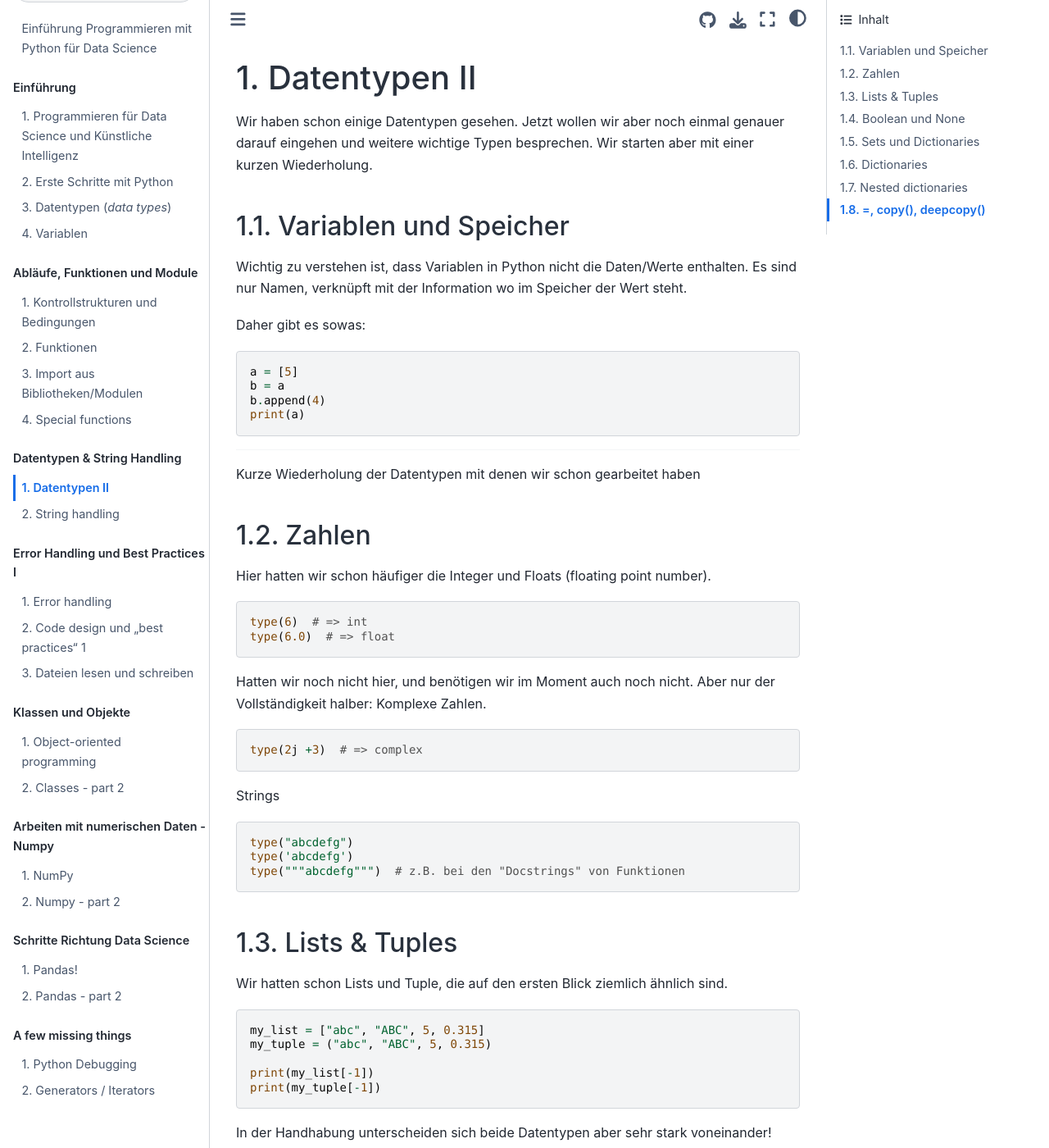
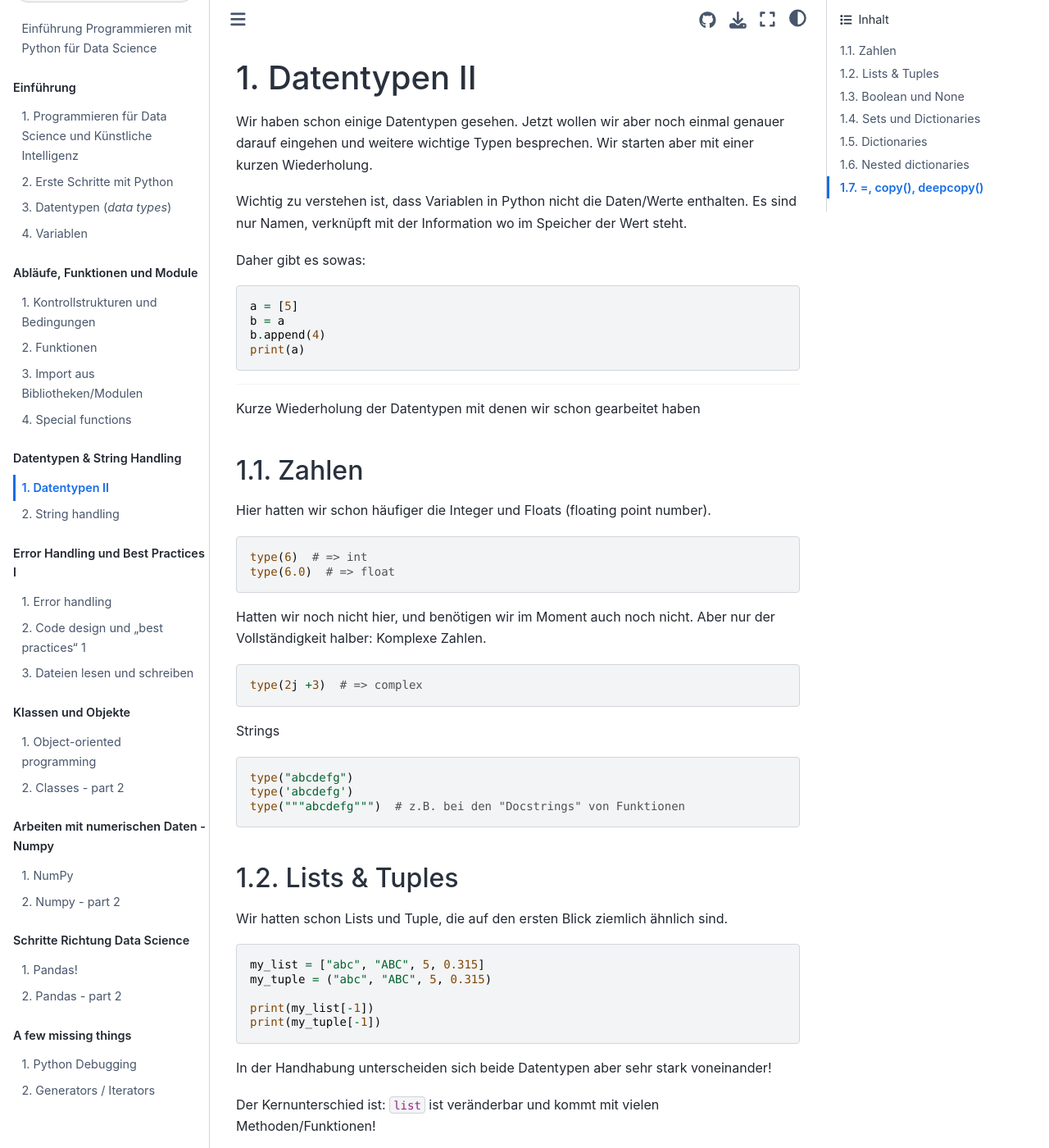
Before and after one commit to florian-huber/python-introduction, a Jupyter Book: the page built from lesson_material_german/04_datatypes_2.md, in a window 1280 px wide and 1400 px high. Shown: the whole window at 82% size. Built offline with Jupyter Book 1.0.4 settings and Sphinx 7.4.7 and the Sphinx Book theme 1.1.4, drawn with Linux system fonts in a browser that asks for light colours; pages that are not in the unit, such as notebooks, are missing from menus; some of the changed text lies outside the part shown.

Commit message:
text updates

````diff
--- a/lesson_material_german/04_datatypes_2.md
+++ b/lesson_material_german/04_datatypes_2.md
@@ -1,8 +1,6 @@
 # Datentypen II
 
 Wir haben schon einige Datentypen gesehen. Jetzt wollen wir aber noch einmal genauer darauf eingehen und weitere wichtige Typen besprechen. Wir starten aber mit einer kurzen Wiederholung.
-
-### Variablen und Speicher
 
 Wichtig zu verstehen ist, dass Variablen in Python nicht die Daten/Werte enthalten. Es sind nur Namen, verknüpft mit der Information wo im Speicher der Wert steht.
 
@@ -19,7 +17,7 @@
 
 Kurze Wiederholung der Datentypen mit denen wir schon gearbeitet haben
 
-### Zahlen
+## Zahlen
 
 Hier hatten wir schon häufiger die Integer und Floats (floating point number).
 
@@ -43,7 +41,7 @@
 type("""abcdefg""")  # z.B. bei den "Docstrings" von Funktionen
 ```
 
-### Lists & Tuples
+## Lists & Tuples
 
 Wir hatten schon Lists und Tuple, die auf den ersten Blick ziemlich ähnlich sind.
 
@@ -68,7 +66,7 @@
 print(my_list)  # => ['abc', 'xyz', 'XYZ']
 ```
 
-### Boolean und None
+## Boolean und None
 Weitere Datentypen die wir jetzt schon häufiger gesehen haben, ohne aber näher darauf einzugehen das es einzelne Datentypen sind: Boolean (oder `bool`) und NoneType (oder `None`).
 Ein Boolean kann nur `True` oder `False` sein.
 Und `None` steht in der Regel für einen nicht vorhandenen Wert oder ein nicht vorhandenes Objekt.
````
Also changed, not shown: lesson_material_german/01_first_steps.md (+2 -0 lines), lesson_material_german/cover.md (+1 -1 lines).
